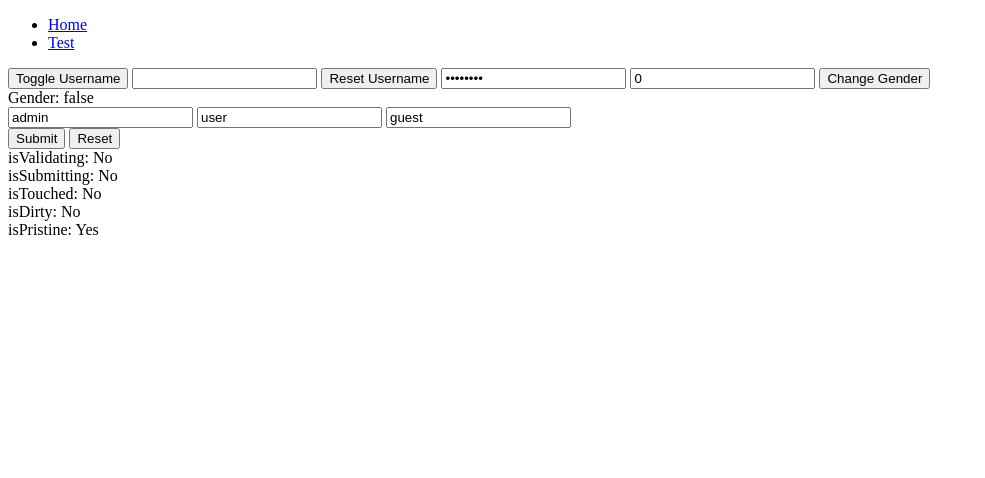
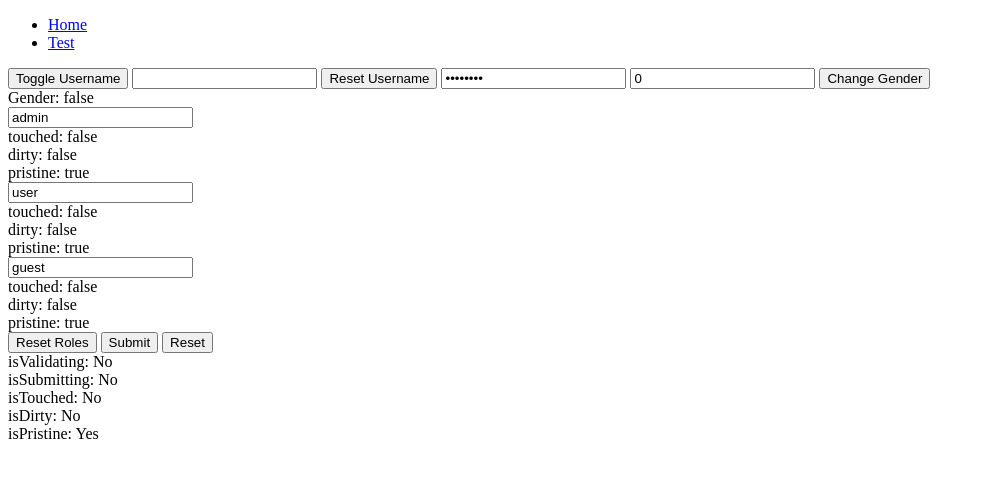
Before and after one commit to nickt26/svelte-headless-form, a SvelteKit app in the folder app/: page / in a window 1280 px wide. Shown: the top 478 px of the page, without its empty margins (0-985 px from the left). Built offline with nearby package versions, Linux system fonts and the light colour scheme.

Commit message:
Fix bug in resetForm that overwrote deps and validators for replaced field values, Fix type bug in ParialValidtors, Add ability to reset object and array fields with resetField, update README to work with new register api for fields

```diff
--- a/app/src/components/FieldArray.svelte
+++ b/app/src/components/FieldArray.svelte
@@ -7,11 +7,17 @@
 
 	export let control: FormControl<FormValues>;
 	export let name: string;
-	const { fields } = useFieldArray<Roles, FormValues>({ name, control });
+	const {
+		fields,
+		form: { touched, dirty, pristine },
+	} = useFieldArray<Roles, FormValues>({ name, control });
 </script>
 
 <div>
 	{#each $fields as _, index}
 		<Input {control} name={`${name}.${index}`} />
+		<div>touched: {$touched.roles[index]}</div>
+		<div>dirty: {$dirty.roles[index]}</div>
+		<div>pristine: {$pristine.roles[index]}</div>
 	{/each}
 </div>
--- a/app/src/routes/+page.svelte
+++ b/app/src/routes/+page.svelte
@@ -21,6 +21,7 @@
 		roles: ['admin', 'user', 'guest'],
 		rolesAreUnique: null,
 	};
+
 	const { submitForm, errors, values, state, resetForm, resetField, control, register, touched } =
 		createForm<FormValues>({
 			initialValues,
@@ -98,6 +99,7 @@
 	{/if}
 
 	<FieldArray name="roles" {control} />
+	<button type="button" on:click={() => resetField('roles')}>Reset Roles</button>
 	{#if $errors.rolesAreUnique}
 		<div>{$errors.rolesAreUnique}</div>
 	{/if}
--- a/src/core/createForm.ts
+++ b/src/core/createForm.ts
@@ -158,13 +158,27 @@ export const createForm = <T extends object>(formOptions: FormOptions<T>): Form<
 
 	const resetForm: ResetFormFn<T> = (resetValues = {}, options) => {
 		defaultValues = mergeRightDeepImpure(clone(initialValues), resetValues, options);
-		defaultValidators = mergeRightDeepImpure(clone(initialValidators), assign(undefined, resetValues), options);
-		defaultDeps = mergeRightDeepImpure(clone(initialDeps), assign([] as string[], resetValues), options);
+		defaultValidators = mergeRightDeepImpure(
+			clone(initialValidators),
+			mergeRightDeepImpure(assign(undefined, resetValues), defaultValidators, {
+				replaceArrays: options?.replaceArrays,
+				onlySameKeys: true,
+			}),
+			options,
+		);
+		defaultDeps = mergeRightDeepImpure(
+			clone(initialDeps),
+			mergeRightDeepImpure(assign([] as string[], resetValues), defaultDeps, {
+				replaceArrays: options?.replaceArrays,
+				onlySameKeys: true,
+			}),
+			options,
+		);
 		touched_store.set(assign(false, defaultValues));
 		dirty_store.set(assign(false, defaultValues));
 		pristine_store.set(assign(true, defaultValues));
 		values_store.set(clone(defaultValues));
-		validators_store.set(defaultValidators);
+		validators_store.set(clone(defaultValidators));
 		errors_store.set(assign(false as string | false, defaultValues));
 		deps_store.set(clone(defaultDeps));
 		state_store.update((x) =>
@@ -173,23 +187,51 @@ export const createForm = <T extends object>(formOptions: FormOptions<T>): Form<
 				isPristine: true,
 				isTouched: false,
 				resetCount: x.resetCount + 1,
-			} as PartialFormObject<FormState>),
+			} satisfies PartialFormObject<FormState>),
 		);
 	};
 
 	const resetField: ResetFieldFn = (name, resetFieldOptions) => {
-		//TODO: Decide how to handle object and array field resets
-		if (isObject(getInternal(name, defaultValues)) || Array.isArray(getInternal(name, defaultValues)))
-			throw new Error('Cannot reset object or array value');
+		const value = getInternal(name, defaultValues);
+		if (isObject(value) || Array.isArray(value)) {
+			const existsInInitial = getInternal(name, initialValues) !== undefined;
+			const valuesObject = clone(value);
+			const touchedObject = existsInInitial
+				? clone(getInternal<object>(name, initialTouched)!)
+				: assign(false, valuesObject);
+			const dirtyObject = existsInInitial
+				? clone(getInternal<object>(name, initialDirty)!)
+				: assign(false, valuesObject);
+			const pristineObject = existsInInitial
+				? clone(getInternal<object>(name, initialPristine)!)
+				: assign(true, valuesObject);
+			const validatorsObject = existsInInitial
+				? clone(getInternal<object>(name, initialValidators)!)
+				: clone(getInternal<object>(name, defaultValidators)!);
+			const errorsObject = existsInInitial
+				? clone(getInternal<object>(name, initialErrors)!)
+				: assign(false as string | false, value);
+			const depsObject = existsInInitial
+				? clone(getInternal<object>(name, initialDeps)!)
+				: clone(getInternal<object>(name, defaultDeps)!);
+			touched_store.update((x) => setImpure(name, touchedObject, x));
+			dirty_store.update((x) => setImpure(name, dirtyObject, x));
+			pristine_store.update((x) => setImpure(name, pristineObject, x));
+			values_store.update((x) => setImpure(name, valuesObject, x));
+			validators_store.update((x) => setImpure(name, validatorsObject, x));
+			errors_store.update((x) => setImpure(name, errorsObject, x));
+			deps_store.update((x) => setImpure(name, depsObject, x));
+			return;
+		}
 		if (!resetFieldOptions?.keepTouched) touched_store.update((x) => setImpure(name, false, x));
 		if (!resetFieldOptions?.keepDirty) dirty_store.update((x) => setImpure(name, false, x));
 		if (!resetFieldOptions?.keepPristine) pristine_store.update((x) => setImpure(name, true, x));
-		if (!resetFieldOptions?.keepValue) values_store.update((x) => setImpure(name, getInternal(name, defaultValues), x));
+		if (!resetFieldOptions?.keepValue) values_store.update((x) => setImpure(name, value, x));
 		if (!resetFieldOptions?.keepValidator)
 			validators_store.update((x) => setImpure(name, getInternal(name, defaultValidators), x));
 		if (!resetFieldOptions?.keepError) errors_store.update((x) => setImpure(name, false, x));
 		if (!resetFieldOptions?.keepDeps) deps_store.update((x) => setImpure(name, getInternal(name, defaultDeps), x));
-		//TODO: If the reset field is the only touched, dirty, pristine, or error field then reset the form state accordingly
+		//TODO: If the reset field is the only touched, dirty, pristine, or error field then reset the form state accordingly. Might be a heavy operation if the form has many nested fields due to deep value searching. Consider tracking fields by name with a derived store
 	};
 
 	const useFieldArray: UseFieldArrayFn<T> = (name) => {
--- a/src/internal/util/mergeRightDeep.ts
+++ b/src/internal/util/mergeRightDeep.ts
@@ -3,7 +3,7 @@ import { isObject } from './isObject';
 export const mergeRightDeepImpure = <T extends object, S extends object>(
 	left: T,
 	right: S,
-	options?: { replaceArrays: boolean }
+	options?: { replaceArrays?: boolean; onlySameKeys?: boolean },
 ): T & S => {
 	const keys = Object.keys(right) as (keyof T)[] & (keyof S)[];
 	for (const key of keys) {
@@ -11,11 +11,12 @@ export const mergeRightDeepImpure = <T extends object, S extends object>(
 		const rightVal = right[key];
 
 		if (
-			(isObject(leftVal) || (Array.isArray(leftVal) && !options?.replaceArrays)) &&
-			(isObject(rightVal) || (Array.isArray(rightVal) && !options?.replaceArrays))
+			((isObject(leftVal) && isObject(rightVal)) ||
+				(Array.isArray(leftVal) && Array.isArray(rightVal) && !options?.replaceArrays)) &&
+			(options?.onlySameKeys ? key in left : true)
 		)
 			mergeRightDeepImpure(leftVal, rightVal, options);
-		else if (rightVal !== undefined) left[key] = rightVal as any;
+		else if (rightVal !== undefined && (options?.onlySameKeys ? key in left : true)) left[key] = rightVal as any;
 	}
 	return left as T & S;
 };
--- a/src/internal/util/removeProperty.ts
+++ b/src/internal/util/removeProperty.ts
@@ -12,8 +12,10 @@ export const removePropertyImpure = <T extends object>(path: string, obj: T): T
 		if (isNil(val) || (!isObject(val) && !Array.isArray(val))) return obj;
 	}
 
-	if (Array.isArray(val) && canParseToInt(splitPath[splitPath.length - 1])) val.splice(parseInt(splitPath.at(-1)!), 1);
-	else if (Array.isArray(val) && !canParseToInt(splitPath[splitPath.length - 1])) return obj;
-	else delete val[splitPath.pop()!];
+	const lastPathItem = splitPath[splitPath.length - 1];
+
+	if (Array.isArray(val) && canParseToInt(lastPathItem)) val.splice(parseInt(lastPathItem), 1);
+	else if (Array.isArray(val) && !canParseToInt(lastPathItem)) return obj;
+	else delete val[lastPathItem];
 	return obj;
 };
--- a/src/types/Form.ts
+++ b/src/types/Form.ts
@@ -28,7 +28,7 @@ export type Validators<O extends object, T extends object> = {
 
 export type PartialValidators<O extends object, T extends object> = {
 	[key in keyof T]?: T[key] extends object
-		? Validators<O, T[key]>
+		? PartialValidators<O, T[key]>
 		: ValidatorFn<O, T[key]> | AsyncValidatorFn<O, T[key]>;
 };
 
@@ -50,10 +50,6 @@ export type GlobalFormOptions<T extends object> = {
 	validateMode?: ValidateMode;
 	initialDeps?: PartialFormObject<T, string[]>;
 	// revalidateMode: ValidateMode;
-	// resetOptions: {
-	// 	keepDirtyValues: boolean;
-	// 	keepErrors: boolean;
-	// };
 };
 export type FormOptionsSchemaless<T extends object> = {
 	initialValidators?: PartialValidatorFields<T>;
```
Also changed, not shown: src/internal/util/assign.ts (+5 -5 lines), 1 other file (tests, documents, lock files or other folders).
